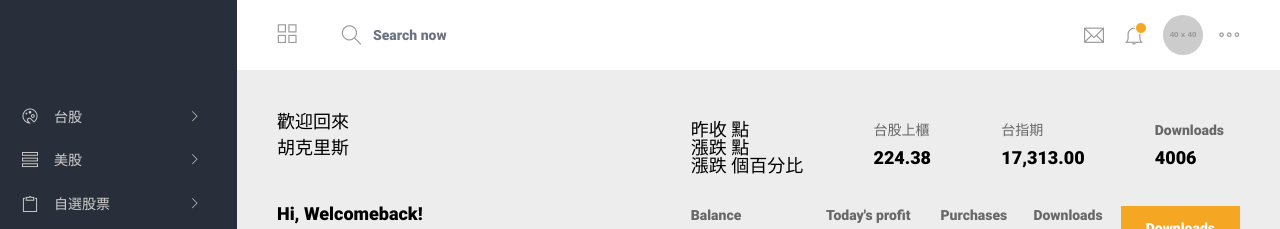
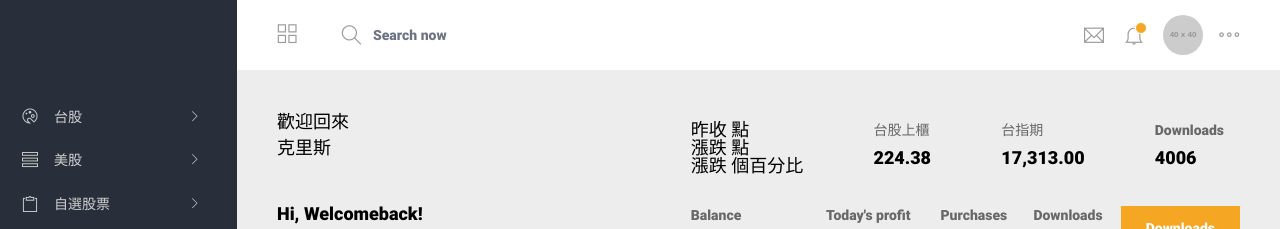
Before and after one commit to za416854/stock-notify, an Angular app: page /#/home in a window 1280 px wide. Shown: the top 229 px of the page. Built offline with nearby package versions, Linux system fonts and the light colour scheme; no server answers.

Commit message:
try on vscode

```diff
--- a/src/app/pages/home/home.component.ts
+++ b/src/app/pages/home/home.component.ts
@@ -25,7 +25,7 @@ export class HomeComponent implements OnInit {
   }
 
   public getUserName(): string {
-    this.userName = '胡克里斯';
+    this.userName = '克里斯';
     return this.userName;
   }
 
```
